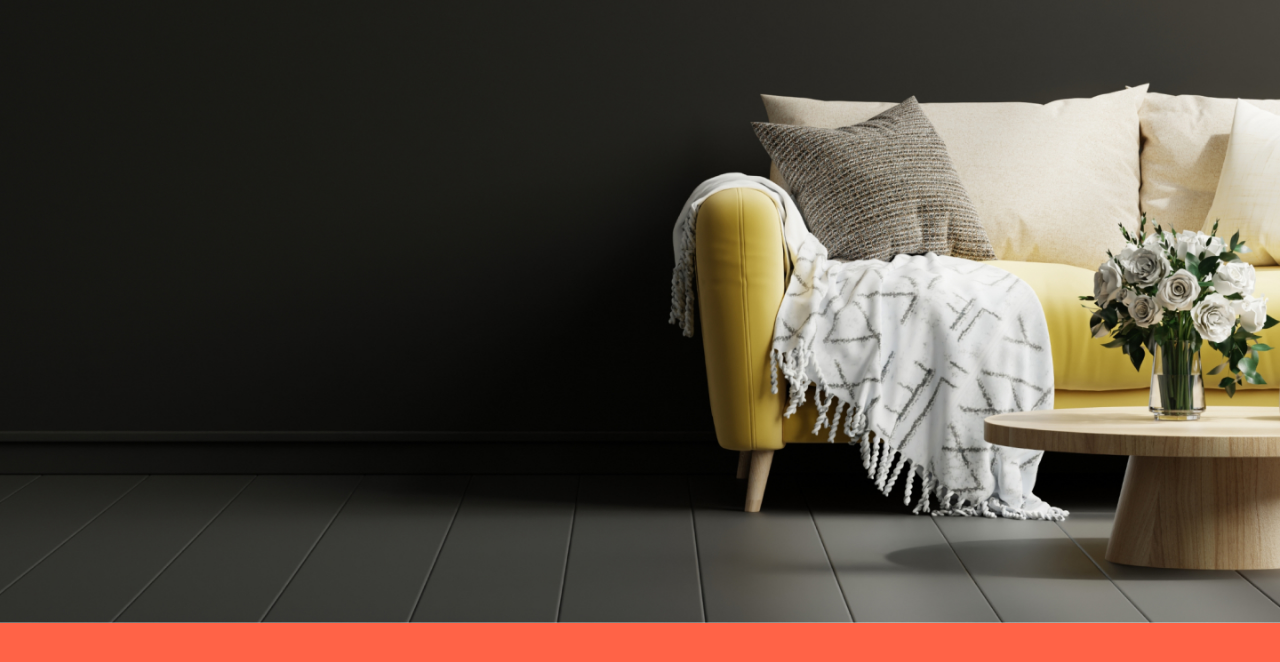
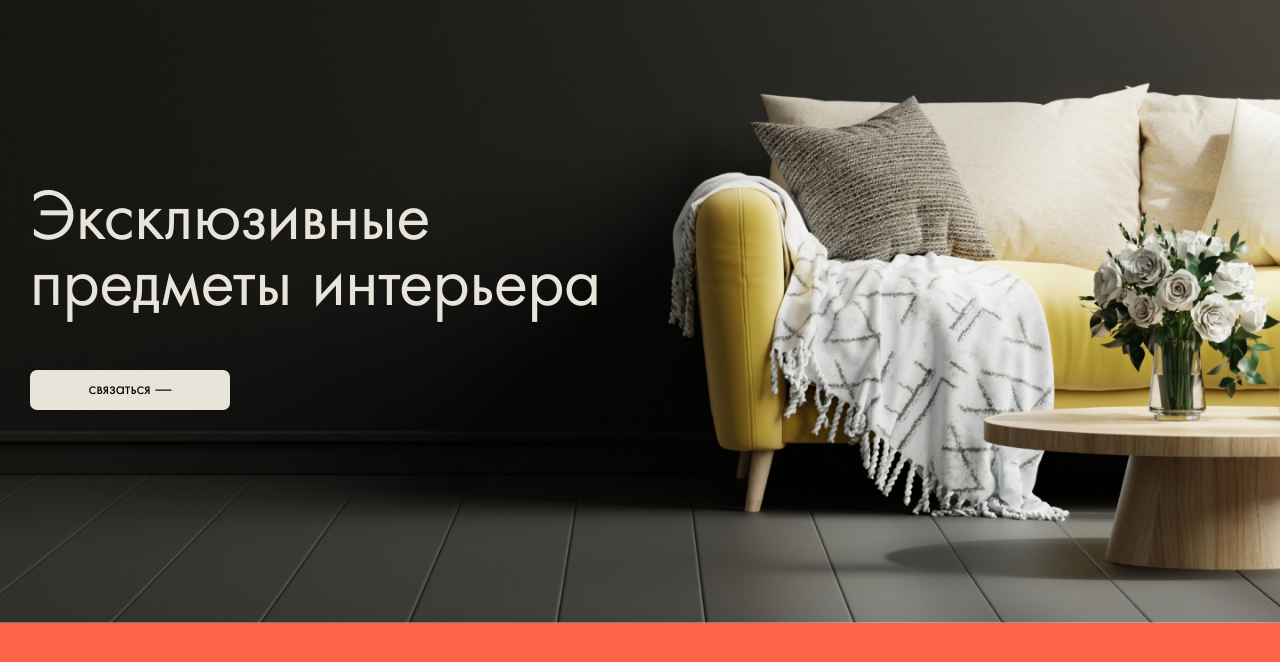
Before and after one commit to rmnv-s/Aveji, a website: page src/index.html in a window 1280 px wide. Shown: the part 88-750 px from the top of the page. Drawn offline with Linux system fonts and the light colour scheme.

Commit message:
feat: add content to header

```diff
--- a/src/index.html
+++ b/src/index.html
@@ -29,6 +29,14 @@
 					</ul>
 				</nav>
 			</div>
+			<div class="header__content wrapper">
+				<h1 class="header__content-heading">
+					Эксклюзивные предметы интерьера
+				</h1>
+				<button type="submit" class="button header__content-button">
+					связаться —
+				</button>
+			</div>
 		</header>
 	</div>
 	<script src="./js/script.js"></script>
--- a/src/scss/blocks/_header.scss
+++ b/src/scss/blocks/_header.scss
@@ -4,13 +4,35 @@
   min-height: 80rem;
   background-image: url(../../img/living-room.jpg);
   background-repeat: no-repeat;
-  // object-fit: cover;
   background-size: 100%;
+
   &__nav {
     padding-top: 3.5rem;
     display: flex;
     justify-content: space-between;
     align-items: center;
+  }
+
+  &__content {
+    margin-top: 21rem;
+
+    &-heading {
+      max-width: 57.2rem;
+      font-size: 6.4rem;
+      line-height: 6.6rem;
+      font-weight: 400;
+      color: $font-light;
+      margin-bottom: 5rem;
+    }
+
+    &-button {
+      background-color: $font-light;
+      &:hover {
+        background-color: transparent;
+        outline: 1px solid $font-light;
+        color: $font-light;
+      }
+    }
   }
 
   .menu {
@@ -44,3 +66,14 @@
     }
   }
 }
+
+.button {
+  transition: all ease-in 0.2s;
+  border: none;
+  border-radius: 0.7rem;
+  padding: 1rem 3rem;
+  font-size: 1.6rem;
+  min-width: 20rem;
+  height: 4rem;
+  cursor: pointer;
+}
```
Also changed, not shown: src/css/main.min.css.
